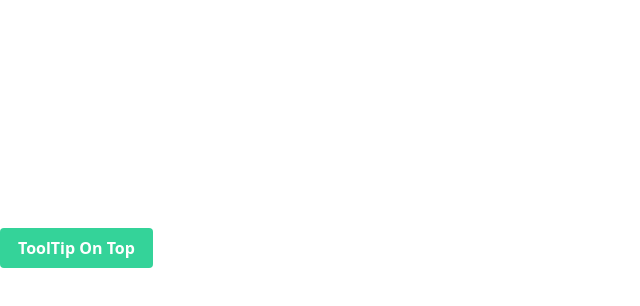
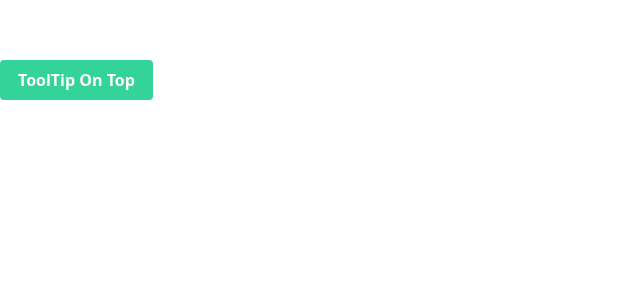
Before and after one commit to TailGrids/tailgrids-react, a React (Create React App) app: page / in a window 1280 px wide. Shown: the part 284-590 px from the top of the page, without its empty margins (0-640 px from the left). Built offline with nearby package versions, Linux system fonts and the light colour scheme; what tailgrids would draw is missing.

Commit message:
All Done

```diff
--- a/src/components/Tooltip/index.jsx
+++ b/src/components/Tooltip/index.jsx
@@ -15,7 +15,7 @@ const Tooltip = ({
 }) => {
   return (
     <>
-      <div class="mb-14">
+      <div>
         <div class="group relative inline-block">
           <button
             class={`inline-flex rounded bg-primary ${
```
